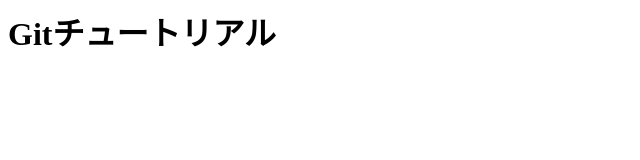
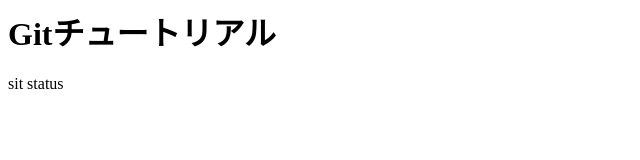
Before and after one commit to naoya-doi/git_tutorial, a plain HTML site: page index.html in a window 1280 px wide. Shown: the full height of the page, 0-640 px from the left. Drawn offline with Linux system fonts and the light colour scheme.

Commit message:
git status コマンドを追記

```diff
--- a/index.html
+++ b/index.html
@@ -1 +1,2 @@
 <h1> Gitチュートリアル </h1>
+<p> sit status </p>
```
